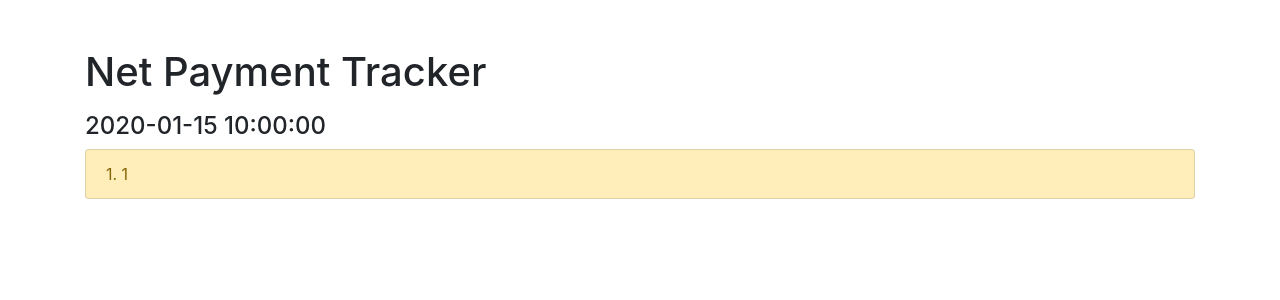
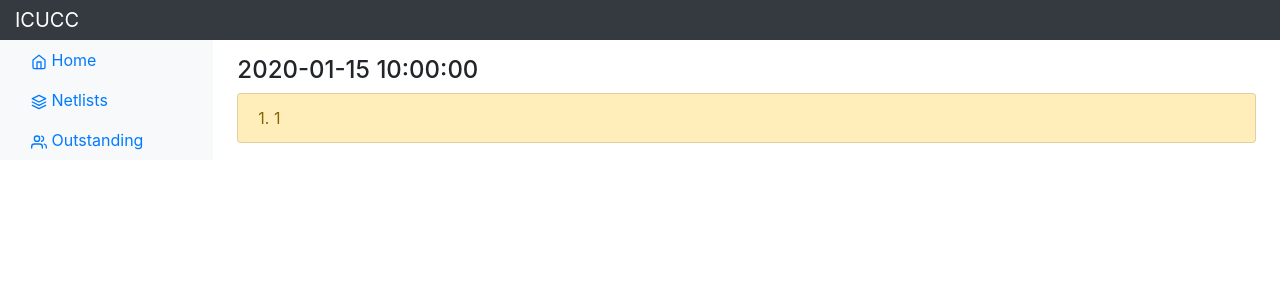
Before and after one commit to RajatRasal/Netlist-Tracker, a Flask app: template templates/netlist.html in a window 1280 px wide. Shown: the top 300 px of the page. Run offline with Flask 2, Linux system fonts and the light colour scheme; the template is opened without the code that fills it: most values are stand-ins (such as "Sample title", 1, 10 or a date in 2020); some libraries are stand-ins or nearby versions.

Commit message:
Add dashboard formatting to page

```diff
--- a/templates/netlist.html
+++ b/templates/netlist.html
@@ -7,15 +7,50 @@
 
       <!-- Bootstrap CSS -->
       <link rel="stylesheet" href="https://stackpath.bootstrapcdn.com/bootstrap/4.3.1/css/bootstrap.min.css" integrity="sha384-ggOyR0iXCbMQv3Xipma34MD+dH/1fQ784/j6cY/iJTQUOhcWr7x9JvoRxT2MZw1T" crossorigin="anonymous">
+      <!-- Custom CSS -->
+      <link rel="stylesheet" type="text/css" href="{{ url_for('static', filename='style.css') }}">
 
       <title>ICUCC Netlists</title>
   </head>
   <body>
-    <div class="container">
-          <h1 class="mt-5 mb-3">Net Payment Tracker</h1>
-
+    <nav class="navbar navbar-dark sticky-top bg-dark flex-md-nowrap p-0">
+      <a class="navbar-brand col-sm-3 col-md-2 mr-0" href="#">ICUCC</a>
+      <!--input class="form-control form-control-dark w-100" type="text" placeholder="Search" aria-label="Search">
+      <ul class="navbar-nav px-3">
+        <li class="nav-item text-nowrap">
+          <a class="nav-link" href="#">Sign out</a>
+        </li>
+      </ul-->
+    </nav>
+    <div class="container-fluid">
+      <div class="row">
+        <nav class="col-md-2 d-none d-md-block bg-light sidebar">
+          <div class="sidebar-sticky">
+            <ul class="nav flex-column">
+              <li class="nav-item">
+                <a class="nav-link active" href="#">
+                  <span data-feather="home" width="16" height="16"></span>
+                  Home <span class="sr-only">(current)</span>
+                </a>
+              </li>
+              <li class="nav-item">
+                <a class="nav-link" href="#">
+                  <span data-feather="layers" width="16" height="16"></span>
+                  Netlists
+                </a>
+              </li>
+              <li class="nav-item">
+                <a class="nav-link" href="#">
+                  <span data-feather="users" width="16" height="16"></span>
+                  Outstanding
+                </a>
+              </li>
+            </ul>
+          </div>
+        </nav>
+        <main role="main" class="col-md-9 ml-sm-auto col-lg-10 pt-3 px-4">
           {% for netlist in netlists %}
-          <div class="mt-3 mb-3">
+          <div>
             <h4>{{ netlist.date }}</h4>
             <ul class="list-group">
             {% for player in netlist.players %}
@@ -30,6 +65,12 @@
             </ul>
           </div>
           {% endfor %}
+        </main>
+      </div>
+
+      <!-- Icons -->
+      <script src="https://unpkg.com/feather-icons/dist/feather.min.js"></script>
+      <script>feather.replace()</script>
 
           <!-- Optional JavaScript -->
           <!-- jQuery first, then Popper.js, then Bootstrap JS -->
```
